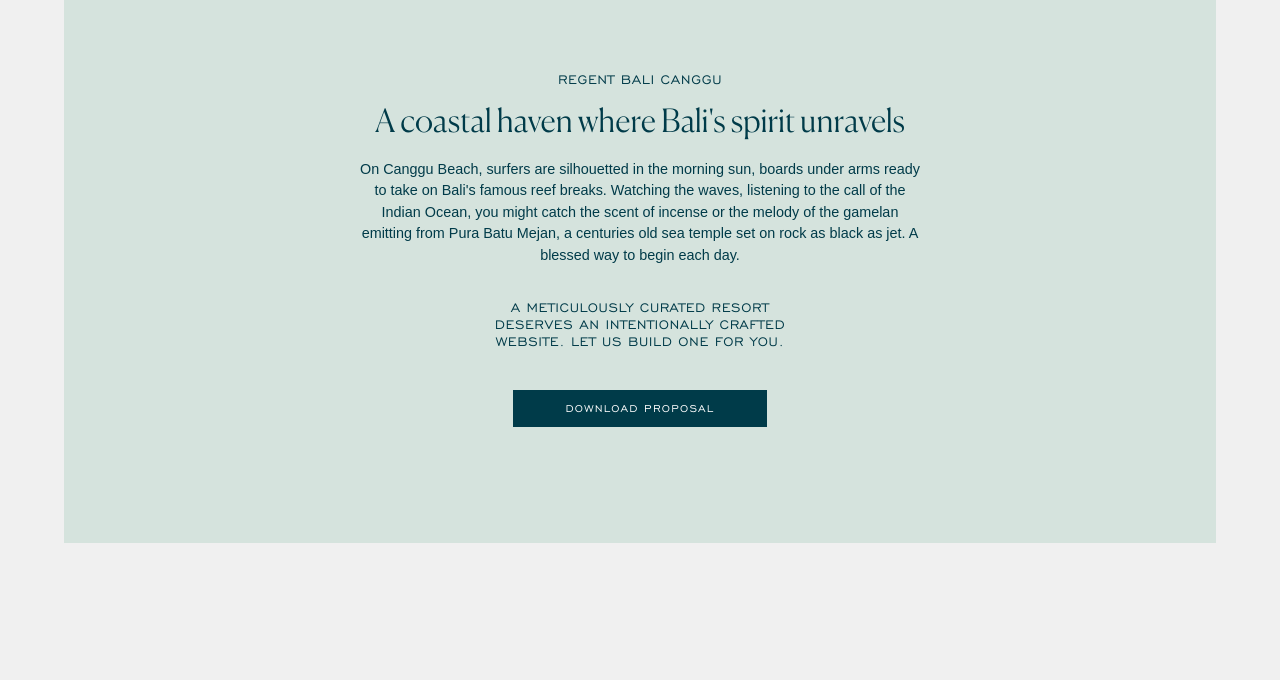
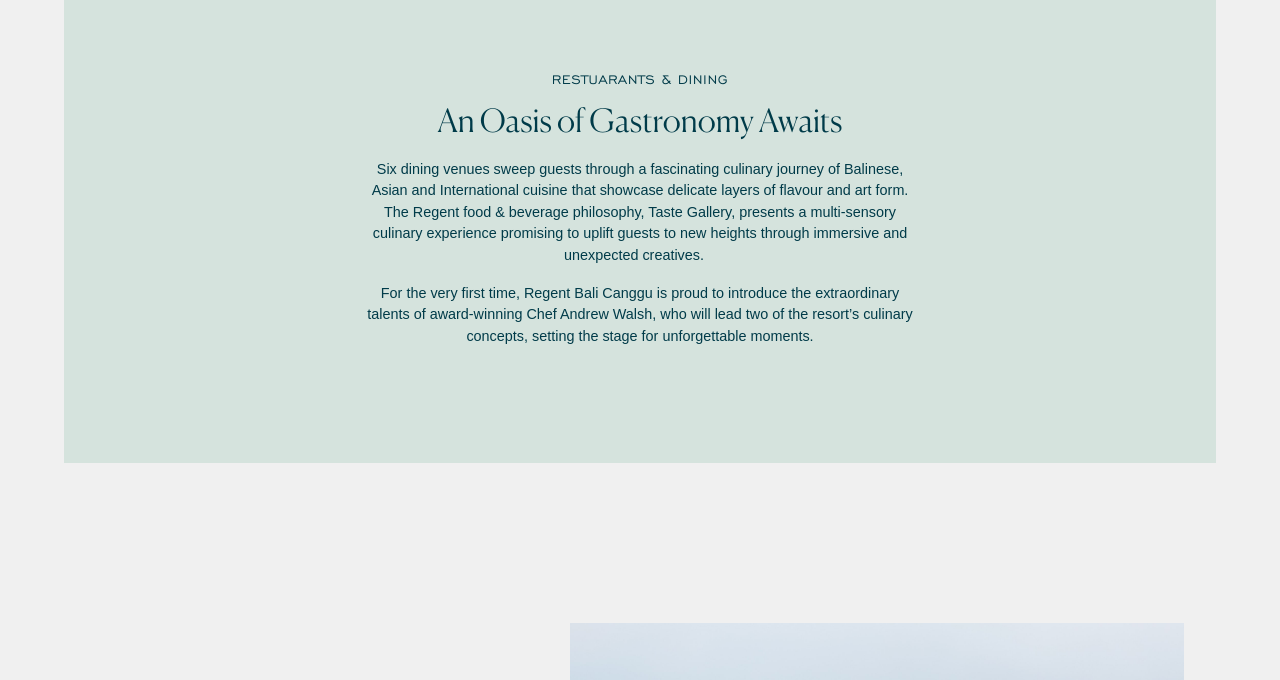
Before and after one commit to TheInstituteOfCode/rbc, a Jekyll site: the page built from dinning.html, in a window 1280 px wide and 900 px high, scrolled down 625 px, cut to the strip 189-869 px from the top of the window. Built offline with Jekyll 4.4.1, drawn with Linux system fonts in a browser that asks for light colours; some web fonts are replaced.

Commit message:
Updated 1 file via CloudCannon.

```diff
--- a/dinning.html
+++ b/dinning.html
@@ -18,19 +18,7 @@
         color-scheme: dark
     -
         _id: text-block-top-overlap
-        block-content-html: >-
-            <h3>REGENT BALI CANGGU</h3><h2 class="heading-lg">A coastal haven
-            where Bali's spirit unravels</h2><p>On Canggu Beach, surfers are
-            silhouetted in the morning sun, boards  under arms ready to take on
-            Bali's famous reef breaks. Watching the  waves, listening to the
-            call of the Indian Ocean, you might catch the  scent of incense or
-            the melody of the gamelan emitting from Pura Batu  Mejan, a
-            centuries old sea temple set on rock as black as jet. A blessed way
-            to begin each day.</p><div style="max-width:25rem; margin:auto;
-            margin-bottom:2rem;"><h3 class="mt-8">A METICULOUSLY CURATED RESORT
-            DESERVES AN INTENTIONALLY CRAFTED WEBSITE. LET US BUILD ONE FOR
-            YOU.</h3></div> <a href="/uploads/KC-proposal.pdf"
-            class="button-featured">DOWNLOAD PROPOSAL</a>
+        block-content-html: "<h3>RESTUARANTS &amp; DINING</h3><h2 class=\"heading-lg\">An Oasis of Gastronomy Awaits</h2><p>Six dining venues sweep guests through a fascinating culinary journey of Balinese, Asian and International cuisine that showcase delicate layers of flavour and art form. The Regent food &amp; beverage philosophy, Taste Gallery, presents a multi-sensory culinary experience promising to uplift guests to new heights through immersive and unexpected creatives.\L \L </p><p>For the very first time, Regent Bali Canggu is proud to introduce the extraordinary talents of award-winning Chef Andrew Walsh, who will lead two of the resort’s culinary concepts, setting the stage for unforgettable moments.</p> "
         overlay-color-scheme: mint-400
         content-max-width: 35rem
         text-alignment: center
```
